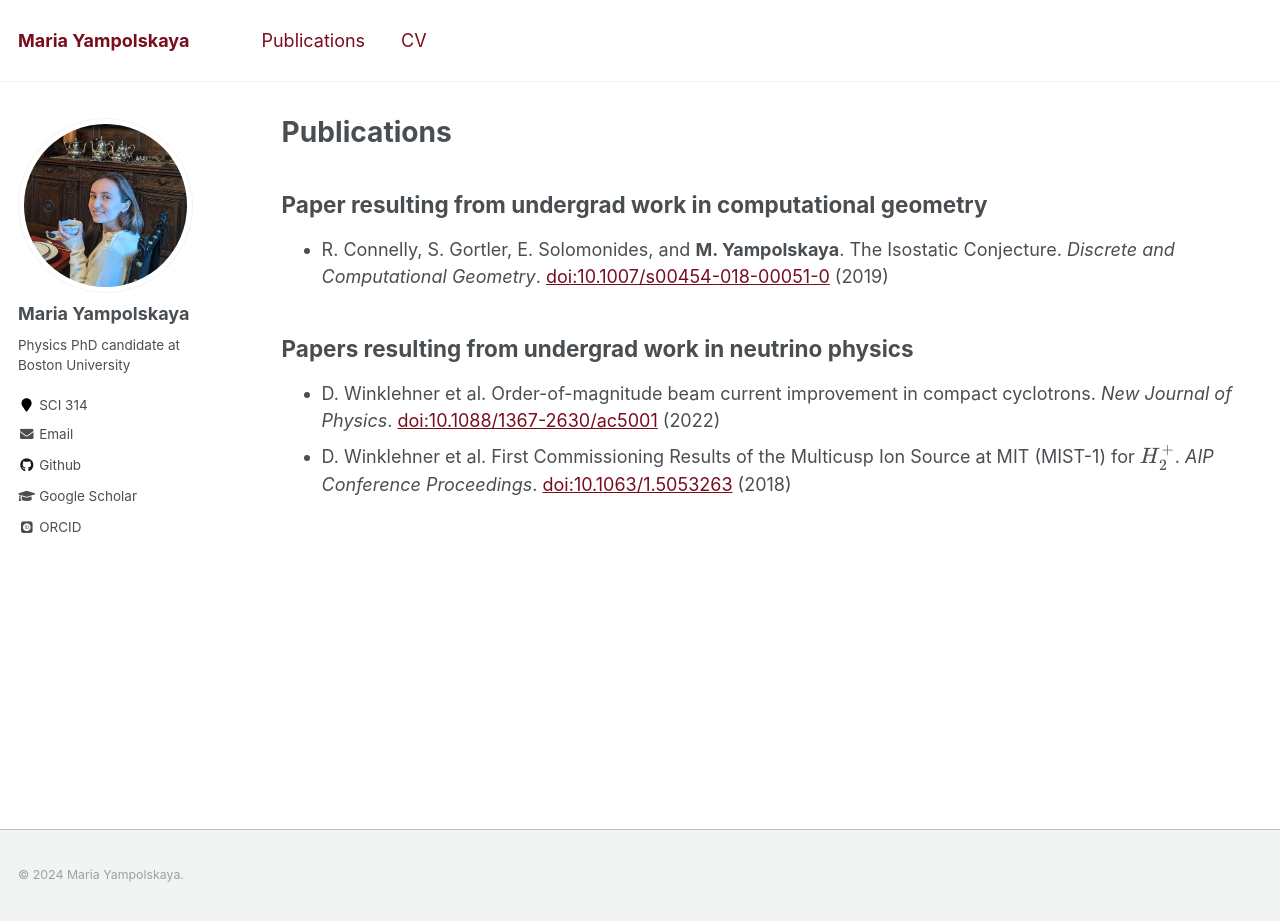
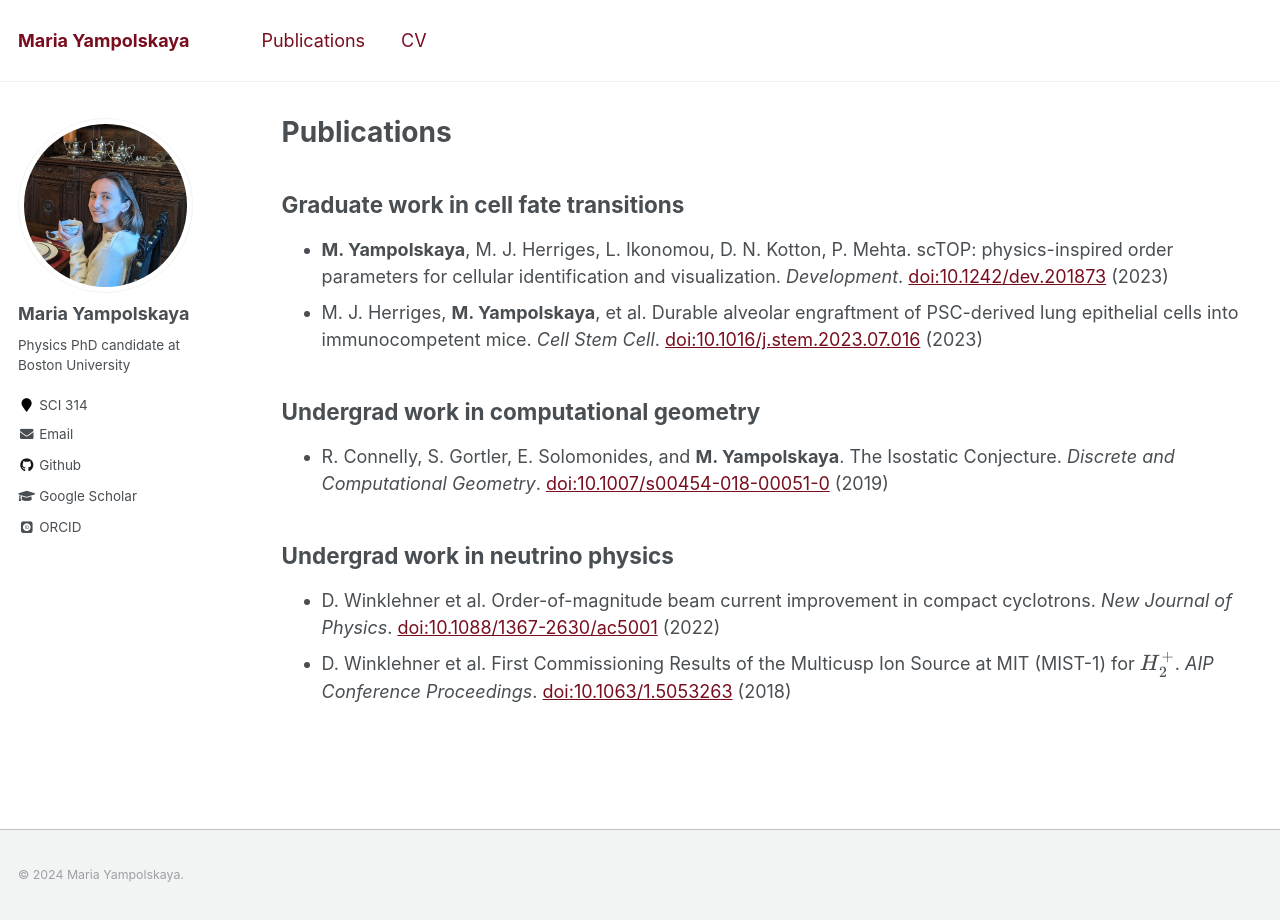
Before and after one commit to maria-yampolskaya/maria-yampolskaya.github.io, a Jekyll site: the page built from _pages/publications.md, in a window 1280 px wide and 921 px high. Built offline with Jekyll 4.4.1, drawn with Linux system fonts in a browser that asks for light colours; some web fonts are replaced; formulas are drawn with MathJax 3.

Commit message:
updated about and publications

```diff
--- a/_pages/publications.md
+++ b/_pages/publications.md
@@ -5,9 +5,13 @@ permalink: /publications/
 author_profile: true
 ---
 
-## Paper resulting from undergrad work in computational geometry
+## Graduate work in cell fate transitions
+ * **M. Yampolskaya**, M. J. Herriges, L. Ikonomou, D. N. Kotton, P. Mehta. scTOP: physics-inspired order parameters for cellular identification and visualization. *Development*. [doi:10.1242/dev.201873](https://doi.org/10.1242/dev.201873) (2023)
+ * M. J. Herriges, **M. Yampolskaya**, et al. Durable alveolar engraftment of PSC-derived lung epithelial cells into immunocompetent mice. *Cell Stem Cell*. [doi:10.1016/j.stem.2023.07.016](https://doi.org/10.1016/j.stem.2023.07.016) (2023)
+
+## Undergrad work in computational geometry
  * R. Connelly, S. Gortler, E. Solomonides, and **M. Yampolskaya**. The Isostatic Conjecture. *Discrete and Computational Geometry*. [doi:10.1007/s00454-018-00051-0](https://doi.org/10.1007/s00454-018-00051-0) (2019)
 
-## Papers resulting from undergrad work in neutrino physics
+## Undergrad work in neutrino physics
  * D. Winklehner et al. Order-of-magnitude beam current improvement in compact cyclotrons. *New Journal of Physics*.  [doi:10.1088/1367-2630/ac5001](https://doi.org/10.1088/1367-2630/ac5001) (2022)
  * D. Winklehner et al. First Commissioning Results of the Multicusp Ion Source at MIT (MIST-1) for $H^+_2$. *AIP Conference Proceedings*. [doi:10.1063/1.5053263](https://doi.org/10.1063/1.5053263) (2018)
```
Also changed, not shown: _pages/about.md (+4 -2 lines).
